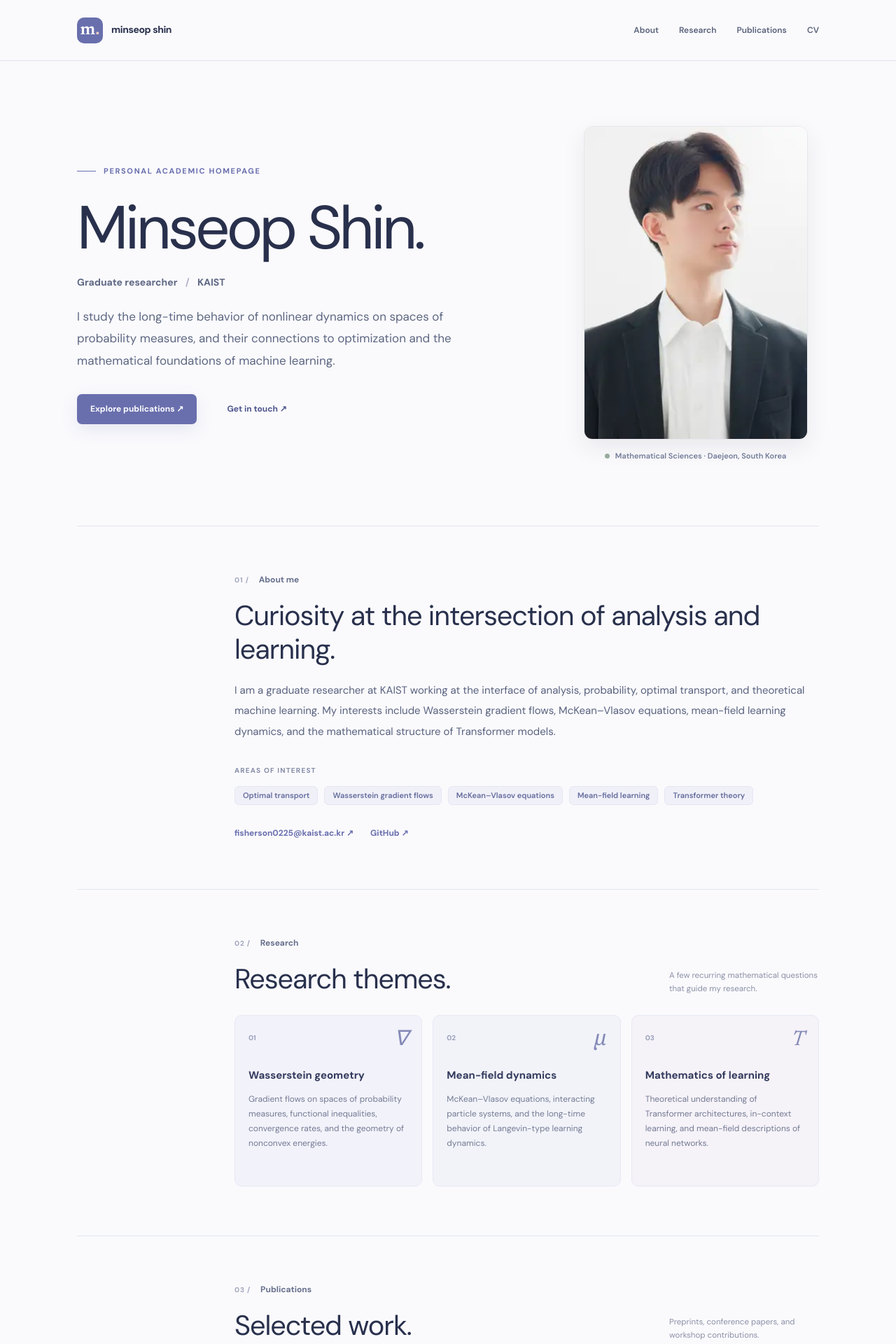
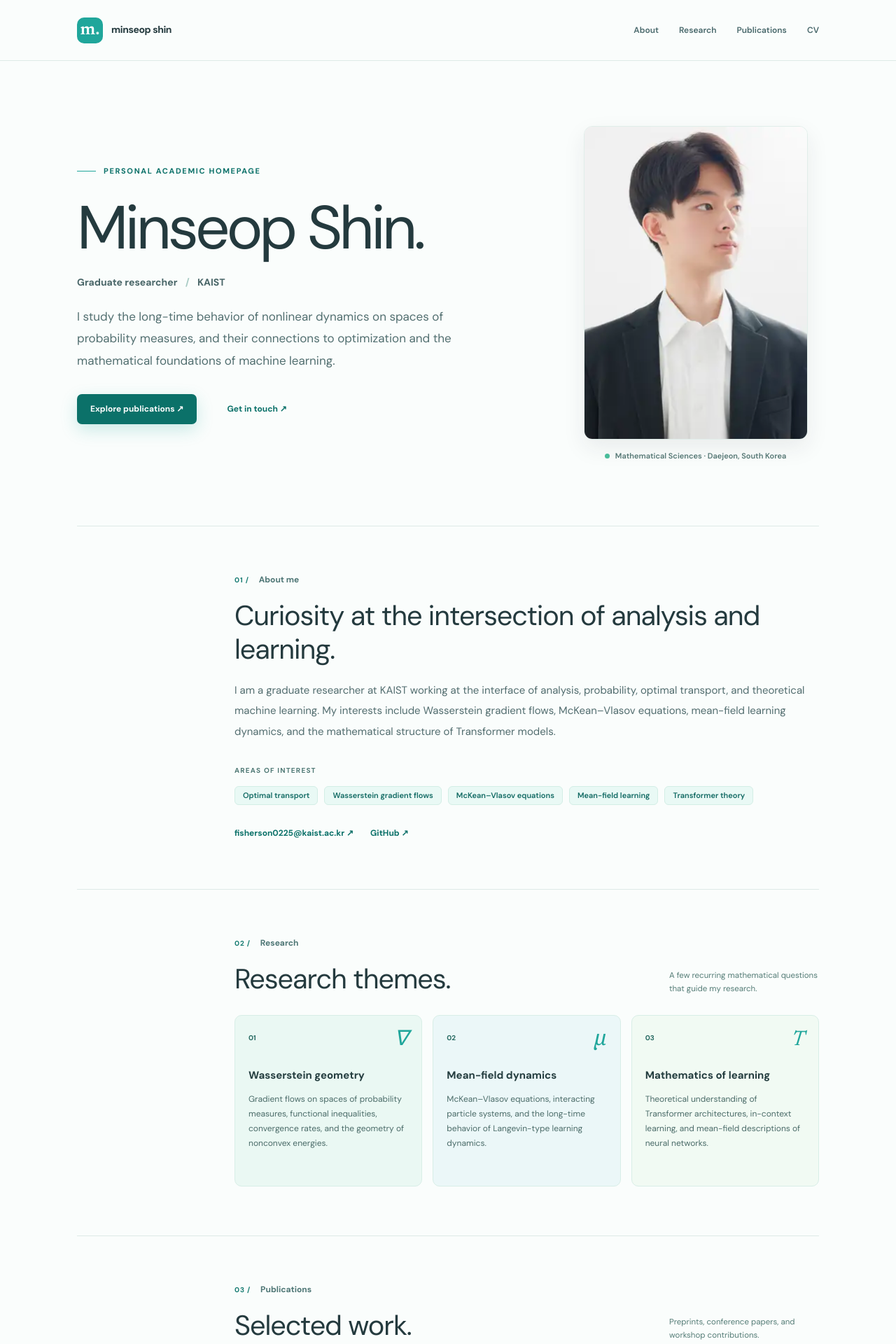
Before and after one commit to MSShin03/MSShin03.github.io, a Jekyll site: the page built from index.html, in a window 1280 px wide. Shown: the top 1920 px of the page at 70% size. Built offline with Jekyll 4.4.1, drawn with Linux system fonts in a browser that asks for light colours.

Commit message:
Apply coordinated Fresh Teal homepage palette

```diff
--- a/_layouts/default.html
+++ b/_layouts/default.html
@@ -3,12 +3,12 @@
 <head>
 <meta charset="utf-8"><meta name="viewport" content="width=device-width, initial-scale=1">
 <meta name="description" content="{{ site.description | escape }}">
-<meta name="theme-color" content="#fafafd">
+<meta name="theme-color" content="#FAFDFC">
 <title>{% if page.title %}{{ page.title | escape }} · {% endif %}{{ site.data.profile.name }}</title>
 <link rel="icon" type="image/svg+xml" href="{{ '/assets/img/favicon.svg' | relative_url }}">
 <link rel="preconnect" href="https://fonts.googleapis.com"><link rel="preconnect" href="https://fonts.gstatic.com" crossorigin>
 <link href="https://fonts.googleapis.com/css2?family=DM+Sans:wght@400;500;600;700&family=Newsreader:ital,opsz,wght@0,6..72,400;0,6..72,500;0,6..72,600;1,6..72,400&display=swap" rel="stylesheet">
-<link rel="stylesheet" href="{{ '/assets/css/style.css' | relative_url }}?v=20261031c">
+<link rel="stylesheet" href="{{ '/assets/css/style.css' | relative_url }}?v=20261101-fresh-teal">
 {% if page.math %}<script>window.MathJax={tex:{inlineMath:[['\\(','\\)']],displayMath:[['\\[','\\]']]},svg:{fontCache:'global'}};</script><script defer src="https://cdn.jsdelivr.net/npm/mathjax@3/es5/tex-svg.js"></script>{% endif %}
 </head>
 <body class="{{ page.layout_class }}">
--- a/assets/css/style.css
+++ b/assets/css/style.css
@@ -1,104 +1,99 @@
 /* Minimalist academic website prototype. Palette inspired by chae1m.github.io. */
-:root{--ink:#28304c;--muted:#68708a;--accent:#696fad;--accent-deep:#4e568e;--paper:#fafafd;--line:#e2e4ee;--serif:'Newsreader',Georgia,serif;--sans:'DM Sans',Arial,sans-serif}
+:root{--ink:#243A3E;--muted:#5D7376;--accent:#20A69B;--accent-deep:#0B7169;--paper:#FAFDFC;--line:#DEEAE7;--accent-soft:#D9F4ED;--card-one:#EAF8F3;--card-two:#EBF7F8;--card-three:#F1FAF3;--serif:'Newsreader',Georgia,serif;--sans:'DM Sans',Arial,sans-serif}
 *,*:before,*:after{box-sizing:border-box}
 html{scroll-behavior:smooth;scroll-padding-top:30px}
 body{margin:0;color:var(--ink);background:var(--paper);font:15px/1.7 var(--sans);-webkit-font-smoothing:antialiased}
-a{color:inherit;text-decoration:none}a:hover{color:var(--accent-deep)}a:focus-visible,button:focus-visible{outline:3px solid #a0a6d6;outline-offset:4px}
+a{color:inherit;text-decoration:none}a:hover{color:var(--accent-deep)}a:focus-visible,button:focus-visible{outline:3px solid #64CBBE;outline-offset:4px}
 h1,h2,h3,p{margin-top:0}
 .shell{width:min(1060px,calc(100% - 88px));margin-inline:auto}
-.site-header{border-bottom:1px solid var(--line);background:rgba(250,250,253,.95)}
+.site-header{border-bottom:1px solid var(--line);background:rgba(250,253,252,.96)}
 .header-inner{min-height:86px;display:flex;align-items:center;justify-content:space-between;gap:30px}
 .brand{display:flex;align-items:center;gap:12px;white-space:nowrap}
 .brand-mark{display:inline-flex;justify-content:center;align-items:center;border-radius:10px;width:37px;height:37px;background:var(--accent);color:white;font:600 25px/1 var(--serif)}
-.brand-mark span{color:#eaccc6}.brand-name{font-size:14px;font-weight:700;letter-spacing:-.03em}
+.brand-mark span{color:#D9F4ED}.brand-name{font-size:14px;font-weight:700;letter-spacing:-.03em}
 .nav{display:flex;gap:29px;justify-content:flex-end;flex-wrap:wrap}
-.nav a{font-size:12px;font-weight:600;color:#59617a}.nav a:hover{color:var(--accent)}
+.nav a{font-size:12px;font-weight:600;color:#48686B}.nav a:hover{color:var(--accent-deep)}
 .hero{display:grid;grid-template-columns:minmax(0,1.35fr) minmax(260px,.75fr);gap:72px;align-items:center;padding-block:93px 90px}
-.eyebrow{font-size:11px;font-weight:700;letter-spacing:.15em;color:var(--accent);text-transform:uppercase;display:flex;gap:11px;align-items:center;margin:0}
+.eyebrow{font-size:11px;font-weight:700;letter-spacing:.15em;color:var(--accent-deep);text-transform:uppercase;display:flex;gap:11px;align-items:center;margin:0}
 .eyebrow-rule{width:27px;height:1px;background:var(--accent)}
 .hero h1{font:400 clamp(63px,6.8vw,91px)/1.05 var(--sans);letter-spacing:-.054em;margin:27px 0 20px}
 .hero h1 em,.section h2 em,.subpage-title em{color:inherit;font-style:normal;font-weight:inherit}
-.hero-role{font-size:14px;font-weight:700;color:#5f6884;margin:0 0 21px}.role-separator{margin:0 8px;color:#b3b3c7}
-.hero-intro{max-width:595px;color:#5d6781;font-size:17px;line-height:1.85}
+.hero-role{font-size:14px;font-weight:700;color:#496668;margin:0 0 21px}.role-separator{margin:0 8px;color:#A8CBC4}
+.hero-intro{max-width:595px;color:#526F70;font-size:17px;line-height:1.85}
 .hero-actions{display:flex;flex-wrap:wrap;gap:24px;margin-top:32px}
 .btn{display:inline-flex;min-height:43px;align-items:center;justify-content:center;padding:9px 19px;border-radius:7px;font-size:12px;font-weight:700}
-.btn-primary{background:var(--accent);color:white;box-shadow:0 8px 23px #696fad24}.btn-primary:hover{background:var(--accent-deep);color:white}
+.btn-primary{background:var(--accent-deep);color:white;box-shadow:0 8px 23px rgba(32,166,155,.22)}.btn-primary:hover{background:#075D56;color:white}
 .btn-text{color:var(--accent-deep)}
 .hero-visual{display:grid;justify-items:center;gap:14px}
-.profile-photo{display:block;width:min(100%,320px);aspect-ratio:5/7;height:auto;object-fit:cover;object-position:50% 22%;border:1px solid #e7e7ed;border-radius:12px;box-shadow:0 12px 32px rgba(36,42,55,.08)}
-.monogram-art{position:relative;display:flex;align-items:center;justify-content:center;overflow:hidden;width:min(100%,345px);aspect-ratio:1;border:1px solid #dfe1ef;border-radius:47% 47% 44% 46%;background:radial-gradient(circle at 76% 18%,#f8f5fa,transparent 42%),linear-gradient(150deg,#edecf7 9%,#e8eaf7 50%,#f8f4f8)}
-.art-curves{position:absolute;inset:0;width:100%;height:100%}
-.art-initials{position:relative;font:italic 500 91px/1 var(--serif);letter-spacing:-.09em;color:#5c659b;padding-right:15px}
-.art-corner{position:absolute;color:#8c8cb0;font:17px var(--serif)}
-.art-corner-top{top:15%;right:20%}.art-corner-bottom{bottom:15%;left:18%}
-.visual-caption{display:flex;align-items:center;gap:8px;color:#727a96;font-size:11px;font-weight:600;text-align:center}
-.status-dot{background:#99aa9e;width:7px;height:7px;border-radius:50%;flex-shrink:0}
+.profile-photo{display:block;width:min(100%,320px);aspect-ratio:5/7;height:auto;object-fit:cover;object-position:50% 22%;border:1px solid #E1EEEA;border-radius:12px;box-shadow:0 12px 32px rgba(36,42,55,.08)}
+.visual-caption{display:flex;align-items:center;gap:8px;color:#557774;font-size:11px;font-weight:600;text-align:center}
+.status-dot{background:#49BC9A;width:7px;height:7px;border-radius:50%;flex-shrink:0}
 .divider{border-bottom:1px solid var(--line)}
 .section{display:block;padding:66px 0 70px 225px}
-.section-label{margin:0 0 18px;font-size:12px;font-weight:700;color:#67708c;white-space:nowrap}
-.section-index{color:#a0a5bc;margin-right:11px;font-size:10px;letter-spacing:.09em}
+.section-label{margin:0 0 18px;font-size:12px;font-weight:700;color:#4E7675;white-space:nowrap}
+.section-index{color:#157B71;margin-right:11px;font-size:10px;letter-spacing:.09em}
 .section h2{font:400 clamp(31px,3.1vw,44px)/1.2 var(--sans);letter-spacing:-.027em;margin-bottom:21px}
-.lead{font-size:15px;line-height:1.94;color:#59627e;margin-bottom:32px}
-.small-heading{font-size:10px;font-weight:700;letter-spacing:.12em;text-transform:uppercase;color:#858ca5;margin:0 0 14px}
+.lead{font-size:15px;line-height:1.94;color:#526D6F;margin-bottom:32px}
+.small-heading{font-size:10px;font-weight:700;letter-spacing:.12em;text-transform:uppercase;color:#4F7975;margin:0 0 14px}
 .tag-list,.inline-links{display:flex;flex-wrap:wrap;gap:9px}
-.tag{background:#f0f0f9;border:1px solid #e6e6f3;color:#646c9b;border-radius:6px;font-size:11px;padding:7px 11px;line-height:1;font-weight:600}
-.inline-links{gap:24px;margin-top:30px;font-size:12px;font-weight:700;color:var(--accent)}
+.tag{background:#E9F9F5;border:1px solid #D3EEE6;color:#116A63;border-radius:6px;font-size:11px;padding:7px 11px;line-height:1;font-weight:600}
+.inline-links{gap:24px;margin-top:30px;font-size:12px;font-weight:700;color:var(--accent-deep)}
 .section-top{display:flex;justify-content:space-between;align-items:flex-end;gap:28px;margin-bottom:27px}
-.section-top h2{margin:0}.section-top p{max-width:214px;color:#8a90a5;font-size:11.5px;line-height:1.7;margin:0}
+.section-top h2{margin:0}.section-top p{max-width:214px;color:#547C76;font-size:11.5px;line-height:1.7;margin:0}
 .research-grid{display:grid;grid-template-columns:repeat(3,minmax(0,1fr));gap:15px}
-.research-card{min-height:245px;padding:23px 19px;border:1px solid #e8e8f5;border-radius:10px;background:#f2f2fa}
-.research-card:nth-child(2){background:#f1f3f9}.research-card:nth-child(3){background:#f5f2f8}
+.research-card{min-height:245px;padding:23px 19px;border:1px solid #D8EEE7;border-radius:10px;background:var(--card-one)}
+.research-card:nth-child(2){background:var(--card-two)}.research-card:nth-child(3){background:var(--card-three)}
 .research-card-head{display:flex;justify-content:space-between;align-items:start;margin-bottom:26px}
-.card-number{font-size:10px;font-weight:700;color:#9aa0bb}
-.math-symbol{font:italic 500 30px/.8 var(--serif);color:#858ab7}
-.research-card h3{font-size:15px;color:#343b5d;margin-bottom:10px}.research-card p{font-size:12px;line-height:1.77;color:#747b94;margin:0}
+.card-number{font-size:10px;font-weight:700;color:#276A62}
+.math-symbol{font:italic 500 30px/.8 var(--serif);color:#20A69B}
+.research-card h3{font-size:15px;color:#253E40;margin-bottom:10px}.research-card p{font-size:12px;line-height:1.77;color:#4B6C69;margin:0}
 .publication{display:grid;grid-template-columns:75px minmax(0,1fr);gap:15px;padding:24px 0 29px;border-bottom:1px solid var(--line)}
 .publication:first-child{padding-top:5px}.publication:last-child{border:0}
-.pub-year{padding-top:4px;color:#949bb4;font-size:12px;font-weight:700}
-.pub-kind{display:inline-block;padding:5px 7px;background:#edecf8;border-radius:4px;color:#6972a3;font-size:9px;font-weight:700;text-transform:uppercase;letter-spacing:.04em}
-.publication h3{font-size:16px;line-height:1.47;margin:11px 0 8px;color:#303855}
-.pub-authors,.pub-venue{font-size:12px;color:#747c97}.pub-authors strong{color:#4d568d}
-.pub-venue{font-style:italic;margin-top:4px}.pub-summary{font-size:11.5px;color:#979bb0;margin:9px 0 11px}
-.paper-link,.text-link{display:inline-flex;gap:8px;font-size:11px;font-weight:700;color:var(--accent)}
-.note-card{display:flex;justify-content:space-between;align-items:flex-start;gap:20px;background:white;border:1px solid #e5e5f0;border-radius:9px;padding:25px 26px;margin-bottom:15px}
-.note-card:hover{border-color:#b8badd}.note-meta{font-size:10px;font-weight:700;color:#878daa}
+.pub-year{padding-top:4px;color:#4F7772;font-size:12px;font-weight:700}
+.pub-kind{display:inline-block;padding:5px 7px;background:#D9F4ED;border-radius:4px;color:#0B7169;font-size:9px;font-weight:700;text-transform:uppercase;letter-spacing:.04em}
+.publication h3{font-size:16px;line-height:1.47;margin:11px 0 8px;color:#243A3E}
+.pub-authors,.pub-venue{font-size:12px;color:#597775}.pub-authors strong{color:#0B7169}
+.pub-venue{font-style:italic;margin-top:4px}.pub-summary{font-size:11.5px;color:#597976;margin:9px 0 11px}
+.paper-link,.text-link{display:inline-flex;gap:8px;font-size:11px;font-weight:700;color:var(--accent-deep)}
+.note-card{display:flex;justify-content:space-between;align-items:flex-start;gap:20px;background:white;border:1px solid #DFEDE8;border-radius:9px;padding:25px 26px;margin-bottom:15px}
+.note-card:hover{border-color:#8ED2C5}.note-meta{font-size:10px;font-weight:700;color:#517B77}
 .note-card h3{font:500 24px/1.25 var(--serif);margin:8px 0 7px}
-.note-card p{font-size:12px;color:#7d859a;margin:0}.note-arrow{font-size:20px;color:var(--accent)}
+.note-card p{font-size:12px;color:#527471;margin:0}.note-arrow{font-size:20px;color:var(--accent)}
 .text-link{margin-top:18px;font-size:12px}
 .timeline-heading{margin-top:28px}
-.timeline-entry{display:grid;grid-template-columns:174px 1fr;gap:18px;padding:13px 0 18px;border-bottom:1px solid #e9eaf2}
-.timeline-entry:last-child{border:0}.timeline-date{font-size:11px;color:#9199ae;padding-top:3px}
-.timeline-entry h3{font-size:13px;margin:0 0 2px}.timeline-entry p{font-size:12px;color:#676f8a;margin:0}
-.timeline-entry span{font-size:11px;color:#949bb1}.last-section{padding-bottom:96px}
-.site-footer{border-top:1px solid var(--line);background:#f6f6fb}.footer-inner{padding:25px 0 32px;display:flex;justify-content:space-between;gap:15px;flex-wrap:wrap;color:#8d93aa;font-size:11px}
-.footer-inner a{color:var(--accent)}
+.timeline-entry{display:grid;grid-template-columns:174px 1fr;gap:18px;padding:13px 0 18px;border-bottom:1px solid #E1EEEA}
+.timeline-entry:last-child{border:0}.timeline-date{font-size:11px;color:#537975;padding-top:3px}
+.timeline-entry h3{font-size:13px;margin:0 0 2px}.timeline-entry p{font-size:12px;color:#557572;margin:0}
+.timeline-entry span{font-size:11px;color:#65817E}.last-section{padding-bottom:96px}
+.site-footer{border-top:1px solid var(--line);background:#F0FAF7}.footer-inner{padding:25px 0 32px;display:flex;justify-content:space-between;gap:15px;flex-wrap:wrap;color:#567A76;font-size:11px}
+.footer-inner a{color:var(--accent-deep)}
 .subpage,.article-page{max-width:945px;padding-block:76px 125px}
-.back-link{display:inline-block;margin-bottom:46px;color:var(--accent);font-size:11px;font-weight:700}
+.back-link{display:inline-block;margin-bottom:46px;color:var(--accent-deep);font-size:11px;font-weight:700}
 .subpage-title{font:400 clamp(48px,6vw,75px)/1.1 var(--sans);letter-spacing:-.05em;margin:18px 0 13px}
-.subpage-intro{color:#7c829b;font-size:15px;margin-bottom:47px}.notes-list{max-width:760px}
+.subpage-intro{color:#547875;font-size:15px;margin-bottom:47px}.notes-list{max-width:760px}
 .article-page{max-width:820px}.article-head{border-bottom:1px solid var(--line);padding-bottom:34px;margin-bottom:43px}
 .article-head h1{font:400 clamp(42px,5vw,66px)/1.12 var(--sans);letter-spacing:-.038em;margin:16px 0 14px}
-.article-head p{font-size:14px;color:var(--muted)}.demo-label{display:inline-block;background:#f1eaf5;color:#7e6397;font-size:10px;font-weight:700;padding:7px 11px;border-radius:5px}
-.article-prose{color:#4d5573;font-size:15px;line-height:1.9}.article-prose h2{font:500 31px/1.2 var(--serif);margin:38px 0 14px}
-.article-prose h3{font-size:17px;margin:27px 0 11px}.article-prose a{color:var(--accent);text-decoration:underline}
-.article-prose blockquote{margin:15px 0 25px;border-left:3px solid #adb2d5;padding:8px 18px;background:#f1f1fa}
+.article-head p{font-size:14px;color:var(--muted)}.demo-label{display:inline-block;background:#E9F8F3;color:#106E65;font-size:10px;font-weight:700;padding:7px 11px;border-radius:5px}
+.article-prose{color:#49676A;font-size:15px;line-height:1.9}.article-prose h2{font:500 31px/1.2 var(--serif);margin:38px 0 14px}
+.article-prose h3{font-size:17px;margin:27px 0 11px}.article-prose a{color:var(--accent-deep);text-decoration:underline}
+.article-prose blockquote{margin:15px 0 25px;border-left:3px solid #74CBBB;padding:8px 18px;background:#F2FAF7}
 .article-prose mjx-container[display="true"]{overflow-x:auto;overflow-y:hidden;padding:10px 0}
-.article-bottom{margin-top:70px;border-top:1px solid var(--line);padding-top:24px;font-size:12px;color:var(--accent)}
-.cv-page{background:#f6f6fb}.cv-toolbar{display:flex;justify-content:space-between;align-items:center;padding-top:36px}.cv-toolbar .back-link{margin:0}
-.cv-actions{display:flex;gap:10px}.print-btn{border:0;cursor:pointer;background:var(--accent);color:white;border-radius:6px;font:700 11px var(--sans);padding:13px 19px}
-.cv-document{width:min(830px,calc(100% - 60px));padding:66px 74px 70px;margin:28px auto 85px;background:white;box-shadow:0 12px 50px #3d416114}
+.article-bottom{margin-top:70px;border-top:1px solid var(--line);padding-top:24px;font-size:12px;color:var(--accent-deep)}
+.cv-page{background:#F0FAF7}.cv-toolbar{display:flex;justify-content:space-between;align-items:center;padding-top:36px}.cv-toolbar .back-link{margin:0}
+.cv-actions{display:flex;gap:10px}.print-btn{border:0;cursor:pointer;background:var(--accent-deep);color:white;border-radius:6px;font:700 11px var(--sans);padding:13px 19px}
+.cv-document{width:min(830px,calc(100% - 60px));padding:66px 74px 70px;margin:28px auto 85px;background:white;box-shadow:0 12px 50px rgba(36,58,62,.09)}
 .cv-header{display:flex;justify-content:space-between;gap:20px;border-bottom:2px solid var(--accent);padding-bottom:24px}
 .cv-header h1{font:400 52px/1 var(--sans);margin:13px 0 10px}.cv-header p{font-size:12px;color:var(--muted);margin:0}
 .cv-contact{display:flex;flex-direction:column;justify-content:end;align-items:flex-end;font-size:11px;color:var(--muted);white-space:nowrap}
-.cv-contact a,.cv-pub a{color:var(--accent)}
+.cv-contact a,.cv-pub a{color:var(--accent-deep)}
 .cv-section{border-bottom:1px solid var(--line);padding:24px 0 26px}.cv-section h2{font-size:11px;letter-spacing:.11em;color:var(--accent-deep);text-transform:uppercase;margin:0 0 18px}
-.cv-section>p{font-size:12px;color:#5f6883;margin:0}
+.cv-section>p{font-size:12px;color:#567172;margin:0}
 .cv-row{display:flex;justify-content:space-between;gap:20px;margin-bottom:14px;font-size:12px}.cv-row:last-child{margin:0}
-.cv-row>span{white-space:nowrap;color:#8890a8;font-size:11px}.cv-row p,.cv-pub p{margin:0;color:#646d86;font-size:12px}
-.cv-row .cv-muted{color:#969db0;font-size:11px}.cv-pub{margin-bottom:18px}.cv-pub:last-child{margin:0}
+.cv-row>span{white-space:nowrap;color:#587C78;font-size:11px}.cv-row p,.cv-pub p{margin:0;color:#597678;font-size:12px}
+.cv-row .cv-muted{color:#66847D;font-size:11px}.cv-pub{margin-bottom:18px}.cv-pub:last-child{margin:0}
 .cv-pub p{line-height:1.7}.cv-pub b{color:var(--accent-deep)}
-.cv-footnote{color:#9ba1b2;font-size:10px;margin-top:22px}
+.cv-footnote{color:#65817D;font-size:10px;margin-top:22px}
 @media(max-width:870px){.shell{width:calc(100% - 48px)}.hero{gap:34px;padding-block:65px}.section{padding-left:155px}.research-grid{gap:10px}.research-card{padding:20px 15px}.timeline-entry{grid-template-columns:145px 1fr}}
-@media(max-width:650px){.shell{width:calc(100% - 40px)}.header-inner{flex-direction:column;align-items:flex-start;gap:14px;padding:16px 0}.nav{gap:19px}.nav a{font-size:11px}.hero{display:flex;flex-direction:column-reverse;align-items:stretch;gap:30px;padding-block:40px 53px}.hero-visual{display:flex;align-items:center;justify-content:flex-start;gap:17px}.profile-photo{width:132px;max-width:132px;flex-shrink:0}.art-initials{font-size:38px;padding-right:6px}.art-corner{font-size:8px}.visual-caption{font-size:10px}.hero h1{font-size:clamp(58px,13vw,79px);margin:15px 0 10px}.hero-intro{font-size:15px}.section{padding:38px 0 46px}.section-label{padding:0;margin-bottom:17px}.section h2{font-size:37px}.section-top{display:block}.section-top p{max-width:none}.research-grid{grid-template-columns:1fr}.research-card{min-height:0;padding:23px}.publication{grid-template-columns:48px 1fr}.timeline-entry{grid-template-columns:102px 1fr}.footer-inner{display:block}.subpage,.article-page{padding-block:45px 85px}.cv-document{width:calc(100% - 30px);padding:35px 22px}.cv-header{display:block}.cv-contact{align-items:flex-start;margin-top:20px}.cv-toolbar{flex-wrap:wrap;gap:15px}}
+@media(max-width:650px){.shell{width:calc(100% - 40px)}.header-inner{flex-direction:column;align-items:flex-start;gap:14px;padding:16px 0}.nav{gap:19px}.nav a{font-size:11px}.hero{display:flex;flex-direction:column-reverse;align-items:stretch;gap:30px;padding-block:40px 53px}.hero-visual{display:flex;align-items:center;justify-content:flex-start;gap:17px}.profile-photo{width:132px;max-width:132px;flex-shrink:0}.visual-caption{font-size:10px}.hero h1{font-size:clamp(58px,13vw,79px);margin:15px 0 10px}.hero-intro{font-size:15px}.section{padding:38px 0 46px}.section-label{padding:0;margin-bottom:17px}.section h2{font-size:37px}.section-top{display:block}.section-top p{max-width:none}.research-grid{grid-template-columns:1fr}.research-card{min-height:0;padding:23px}.publication{grid-template-columns:48px 1fr}.timeline-entry{grid-template-columns:102px 1fr}.footer-inner{display:block}.subpage,.article-page{padding-block:45px 85px}.cv-document{width:calc(100% - 30px);padding:35px 22px}.cv-header{display:block}.cv-contact{align-items:flex-start;margin-top:20px}.cv-toolbar{flex-wrap:wrap;gap:15px}}
 @media(prefers-reduced-motion:reduce){html{scroll-behavior:auto}}
 @media print{@page{size:A4;margin:16mm}body,.cv-page{background:white!important}.site-header,.site-footer,.cv-toolbar{display:none!important}.cv-document{width:100%;margin:0;padding:0;box-shadow:none}.cv-section,.cv-row,.cv-pub{break-inside:avoid}.cv-footnote{display:none}a{color:inherit!important}}
```
Also changed, not shown: README.md, assets/img/favicon.svg.
